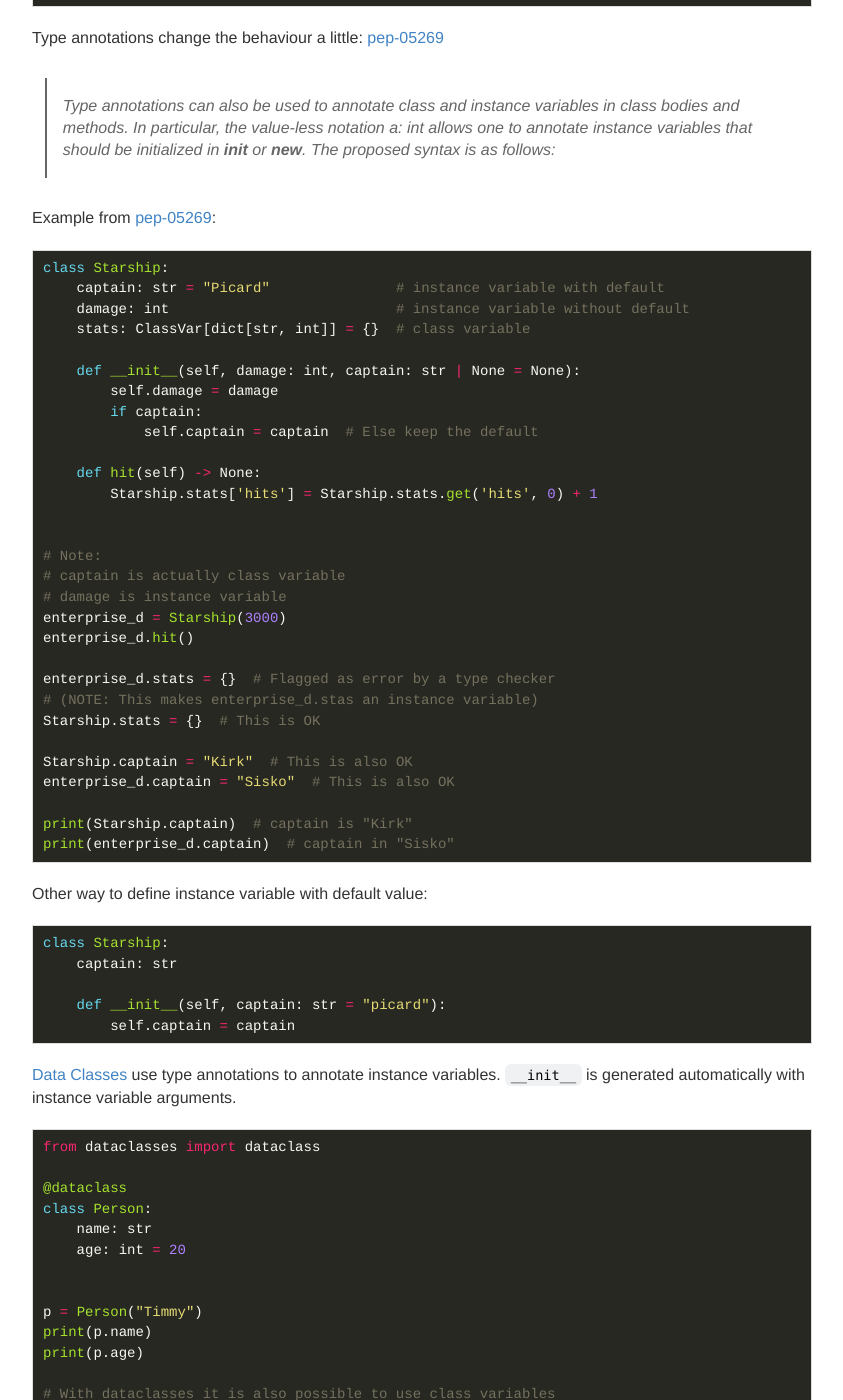
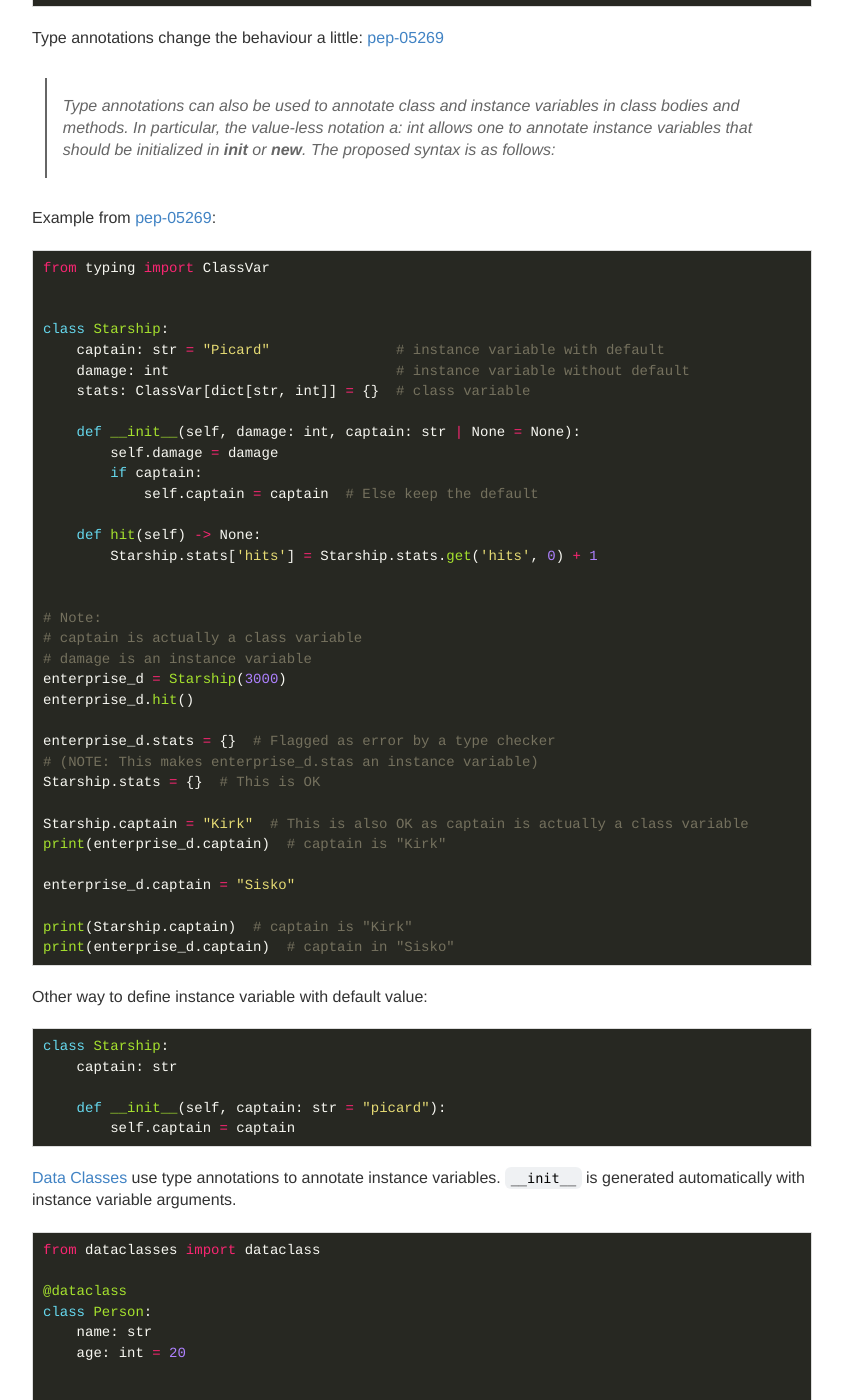
Before and after one commit to ttu/ttu.github.io, a Jekyll site: the page built from _posts/2022-7-14-python-class-instance-variables.md, in a window 1280 px wide and 1400 px high, scrolled down 1570 px. Shown: the whole window, without its empty margins (218-1061 px from the left). Built offline with Jekyll 4.4.1, drawn with Linux system fonts in a browser that asks for light colours.

Commit message:
Update code examples from python variables

````diff
--- a/_posts/2022-7-14-python-class-instance-variables.md
+++ b/_posts/2022-7-14-python-class-instance-variables.md
@@ -77,6 +77,9 @@ Type annotations change the behaviour a little: [pep-05269](https://peps.python.
 
 Example from [pep-05269](https://peps.python.org/pep-0526/#class-and-instance-variable-annotations):
 ```py
+from typing import ClassVar
+
+
 class Starship:
     captain: str = "Picard"               # instance variable with default
     damage: int                           # instance variable without default
@@ -92,8 +95,8 @@ class Starship:
 
 
 # Note:
-# captain is actually class variable
-# damage is instance variable
+# captain is actually a class variable
+# damage is an instance variable
 enterprise_d = Starship(3000)
 enterprise_d.hit()
 
@@ -101,8 +104,10 @@ enterprise_d.stats = {}  # Flagged as error by a type checker
 # (NOTE: This makes enterprise_d.stas an instance variable)
 Starship.stats = {}  # This is OK
 
-Starship.captain = "Kirk"  # This is also OK
-enterprise_d.captain = "Sisko"  # This is also OK
+Starship.captain = "Kirk"  # This is also OK as captain is actually a class variable
+print(enterprise_d.captain)  # captain is "Kirk"
+
+enterprise_d.captain = "Sisko"
 
 print(Starship.captain)  # captain is "Kirk"
 print(enterprise_d.captain)  # captain in "Sisko"
````
